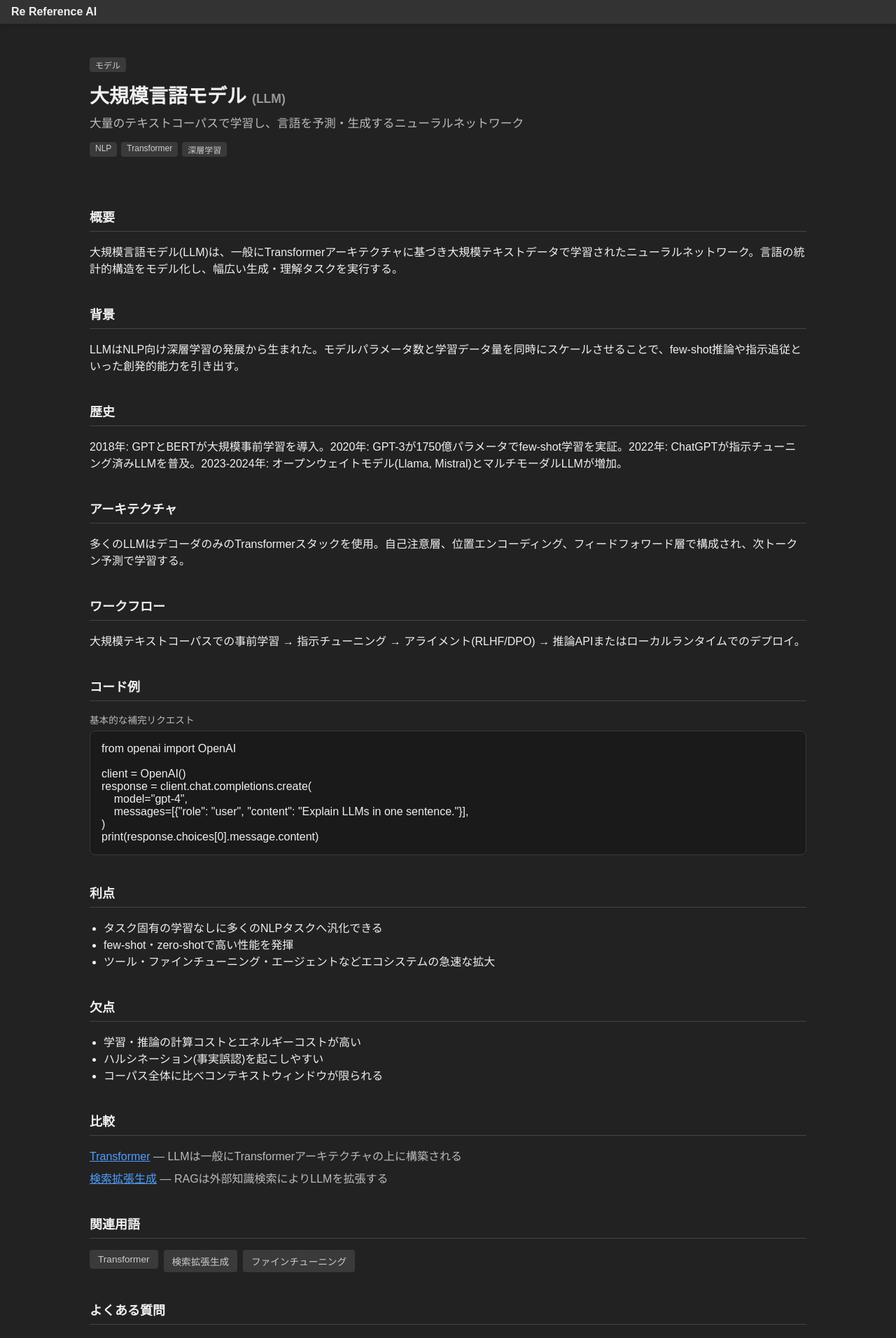
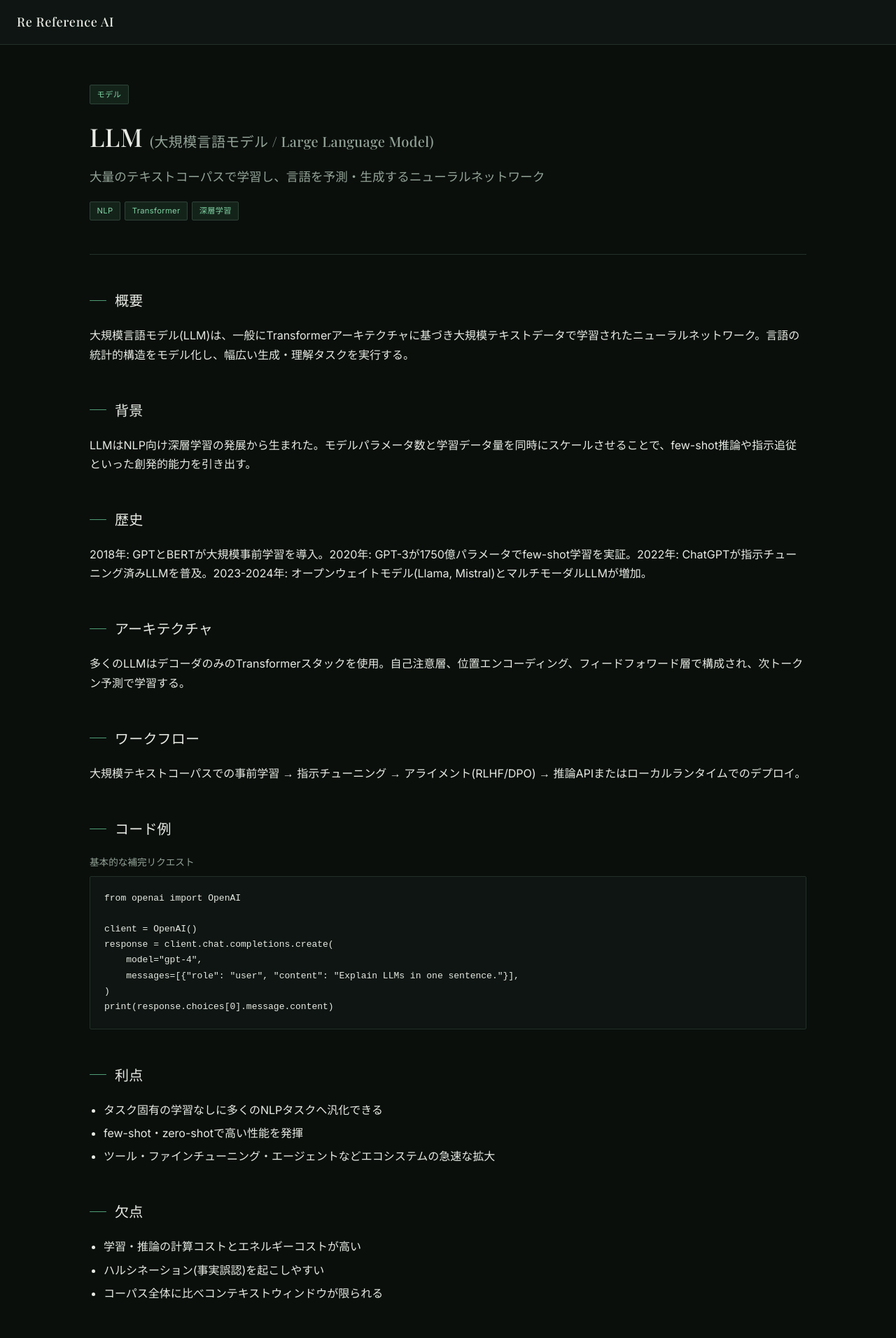
Before and after one commit to reload-co-jp/re-reference-ai, a Next.js app: page /terms/large-language-model in a window 1280 px wide. Shown: the top 1912 px of the page at 70% size. Built offline with nearby package versions, Linux system fonts and the light colour scheme.

Commit message:
Change thema

```diff
--- a/app/layout.tsx
+++ b/app/layout.tsx
@@ -1,6 +1,18 @@
+import { Inter, Playfair_Display } from "next/font/google"
 import Link from "next/link"
 import { Title } from "components/elements/layout"
 import "./reset.css"
+
+const display = Playfair_Display({
+  subsets: ["latin"],
+  variable: "--font-display",
+  weight: ["500", "600"],
+})
+
+const body = Inter({
+  subsets: ["latin"],
+  variable: "--font-body",
+})
 
 export const metadata = {
   title: "Re Reference AI (RRA)",
@@ -9,13 +21,13 @@ export const metadata = {
 
 const RootLayout = ({ children }: { children: React.ReactNode }) => {
   return (
-    <html lang="ja">
+    <html className={`${display.variable} ${body.variable}`} lang="ja">
       <body>
         <header
           style={{
-            backgroundColor: "#333",
-            boxShadow: "0 4px 6px rgba(0, 0, 0, 0.1)",
-            padding: ".5rem 1rem",
+            background: "var(--color-bg-elevated)",
+            borderBottom: "1px solid var(--color-border)",
+            padding: "1rem 1.5rem",
             position: "relative",
           }}
         >
@@ -25,8 +37,8 @@ const RootLayout = ({ children }: { children: React.ReactNode }) => {
         </header>
         <main
           style={{
-            background: "#222",
-            minHeight: "calc(100dvh - 5.625rem)",
+            background: "var(--color-bg)",
+            minHeight: "calc(100dvh - 7.5rem)",
             padding: "1rem",
           }}
         >
@@ -34,10 +46,12 @@ const RootLayout = ({ children }: { children: React.ReactNode }) => {
         </main>
         <footer
           style={{
-            backgroundColor: "#333",
-            boxShadow: "0 -4px 6px rgba(0, 0, 0, 0.1)",
+            background: "var(--color-bg-elevated)",
+            borderTop: "1px solid var(--color-border)",
+            color: "var(--color-text-muted)",
             fontSize: ".75rem",
-            padding: "1rem",
+            letterSpacing: "0.02em",
+            padding: "1.25rem 1.5rem",
           }}
         >
           <p>&copy; Reload</p>
--- a/app/reset.css
+++ b/app/reset.css
@@ -1,11 +1,61 @@
 * {
   box-sizing: border-box;
-  font-family: sans-serif;
   margin: 0;
 }
 
 :root {
-  background: #333;
-  color: #f0f0f0;
+  --color-bg: #0a0f0c;
+  --color-bg-elevated: #0e1512;
+  --color-surface: #121a16;
+  --color-surface-hover: #16201a;
+  --color-border: #223028;
+  --color-border-strong: #2f4438;
+  --color-text: #e8ebe4;
+  --color-text-muted: #93a397;
+  --color-accent: #4f9d74;
+  --color-accent-bright: #7fd4a4;
+  --color-accent-dim: rgba(79, 157, 116, 0.14);
+
+  background: var(--color-bg);
+  color: var(--color-text);
   color-scheme: dark;
+  font-family: var(--font-body), sans-serif;
 }
+
+body {
+  line-height: 1.7;
+}
+
+h1,
+h2,
+h3 {
+  font-family: var(--font-display), serif;
+  font-weight: 500;
+  letter-spacing: 0.01em;
+}
+
+a {
+  color: inherit;
+}
+
+::selection {
+  background: var(--color-accent-dim);
+  color: var(--color-accent-bright);
+}
+
+.term-card-link {
+  display: block;
+}
+
+.term-card-link:hover .term-card {
+  border-color: var(--color-accent);
+  transform: translateY(-2px);
+}
+
+.search-button {
+  transition: background-color 0.2s ease;
+}
+
+.search-button:hover {
+  background: var(--color-accent-bright);
+}
--- a/app/terms/[slug]/page.tsx
+++ b/app/terms/[slug]/page.tsx
@@ -21,20 +21,37 @@ const TermPage: FC<{ params: Promise<{ slug: string }> }> = async ({ params }) =
   return (
     <Container>
       {/* Hero */}
-      <Section style={{ padding: "2rem 0" }}>
-        <Badge style={{ marginBottom: ".75rem" }}>{term.category}</Badge>
-        <h1 style={{ fontSize: "1.75rem", margin: 0 }}>
+      <Section
+        style={{
+          borderBottom: "1px solid var(--color-border)",
+          padding: "2.5rem 0 3rem",
+        }}
+      >
+        <Badge style={{ marginBottom: "1rem" }}>{term.category}</Badge>
+        <h1 style={{ fontSize: "2.25rem", margin: 0 }}>
           {term.name}
-          {term.shortName && (
-            <span style={{ color: "#999", fontSize: "1.1rem", marginLeft: ".5rem" }}>
-              ({term.shortName})
+          {term.aliases && term.aliases.length > 0 && (
+            <span
+              style={{
+                color: "var(--color-text-muted)",
+                fontSize: "1.25rem",
+                marginLeft: ".625rem",
+              }}
+            >
+              ({term.aliases.join(" / ")})
             </span>
           )}
         </h1>
-        <p style={{ color: "#bbb", fontSize: "1.05rem", marginTop: ".5rem" }}>
+        <p
+          style={{
+            color: "var(--color-text-muted)",
+            fontSize: "1.1rem",
+            marginTop: ".75rem",
+          }}
+        >
           {term.tagline}
         </p>
-        <div style={{ display: "flex", flexWrap: "wrap", gap: ".375rem", marginTop: "1rem" }}>
+        <div style={{ display: "flex", flexWrap: "wrap", gap: ".375rem", marginTop: "1.25rem" }}>
           {term.tags.map((tag) => (
             <Badge key={tag}>{tag}</Badge>
           ))}
@@ -42,7 +59,7 @@ const TermPage: FC<{ params: Promise<{ slug: string }> }> = async ({ params }) =
       </Section>
 
       {/* Summary */}
-      <Section>
+      <Section style={{ marginTop: "3rem" }}>
         <SectionTitle>概要</SectionTitle>
         <p>{term.summary}</p>
       </Section>
@@ -77,16 +94,22 @@ const TermPage: FC<{ params: Promise<{ slug: string }> }> = async ({ params }) =
           <SectionTitle>コード例</SectionTitle>
           {term.codeExamples.map((example) => (
             <div key={example.title} style={{ marginBottom: "1rem" }}>
-              <p style={{ color: "#bbb", fontSize: ".85rem", marginBottom: ".375rem" }}>
+              <p
+                style={{
+                  color: "var(--color-text-muted)",
+                  fontSize: ".85rem",
+                  marginBottom: ".5rem",
+                }}
+              >
                 {example.title}
               </p>
               <pre
                 style={{
-                  background: "#1a1a1a",
-                  border: "1px solid #3a3a3a",
-                  borderRadius: ".5rem",
+                  background: "var(--color-bg-elevated)",
+                  border: "1px solid var(--color-border)",
+                  borderRadius: "2px",
                   overflowX: "auto",
-                  padding: "1rem",
+                  padding: "1.25rem",
                 }}
               >
                 <code>{example.code}</code>
@@ -101,7 +124,9 @@ const TermPage: FC<{ params: Promise<{ slug: string }> }> = async ({ params }) =
         <SectionTitle>利点</SectionTitle>
         <ul style={{ paddingLeft: "1.25rem" }}>
           {term.advantages.map((advantage) => (
-            <li key={advantage}>{advantage}</li>
+            <li key={advantage} style={{ marginBottom: ".375rem" }}>
+              {advantage}
+            </li>
           ))}
         </ul>
       </Section>
@@ -111,7 +136,9 @@ const TermPage: FC<{ params: Promise<{ slug: string }> }> = async ({ params }) =
         <SectionTitle>欠点</SectionTitle>
         <ul style={{ paddingLeft: "1.25rem" }}>
           {term.disadvantages.map((disadvantage) => (
-            <li key={disadvantage}>{disadvantage}</li>
+            <li key={disadvantage} style={{ marginBottom: ".375rem" }}>
+              {disadvantage}
+            </li>
           ))}
         </ul>
       </Section>
@@ -125,11 +152,11 @@ const TermPage: FC<{ params: Promise<{ slug: string }> }> = async ({ params }) =
               const target = getTermBySlug(comparison.slug)
               if (!target) return null
               return (
-                <li key={comparison.slug} style={{ marginBottom: ".5rem" }}>
-                  <Link href={`/terms/${target.slug}/`} style={{ color: "#4f9dff" }}>
+                <li key={comparison.slug} style={{ marginBottom: ".625rem" }}>
+                  <Link href={`/terms/${target.slug}/`} style={{ color: "var(--color-accent-bright)" }}>
                     {target.name}
                   </Link>
-                  <span style={{ color: "#bbb" }}> — {comparison.note}</span>
+                  <span style={{ color: "var(--color-text-muted)" }}> — {comparison.note}</span>
                 </li>
               )
             })}
@@ -148,7 +175,7 @@ const TermPage: FC<{ params: Promise<{ slug: string }> }> = async ({ params }) =
                 href={`/terms/${related.slug}/`}
                 style={{ color: "inherit", textDecoration: "none" }}
               >
-                <Badge style={{ fontSize: ".85rem", padding: ".375rem .75rem" }}>
+                <Badge style={{ fontSize: ".85rem", padding: ".4rem .9rem" }}>
                   {related.name}
                 </Badge>
               </Link>
@@ -162,9 +189,9 @@ const TermPage: FC<{ params: Promise<{ slug: string }> }> = async ({ params }) =
         <Section>
           <SectionTitle>よくある質問</SectionTitle>
           {term.faq.map((item) => (
-            <div key={item.question} style={{ marginBottom: "1rem" }}>
-              <p style={{ fontWeight: 600, marginBottom: ".25rem" }}>{item.question}</p>
-              <p style={{ color: "#bbb" }}>{item.answer}</p>
+            <div key={item.question} style={{ marginBottom: "1.25rem" }}>
+              <p style={{ fontWeight: 600, marginBottom: ".375rem" }}>{item.question}</p>
+              <p style={{ color: "var(--color-text-muted)" }}>{item.answer}</p>
             </div>
           ))}
         </Section>
@@ -175,9 +202,14 @@ const TermPage: FC<{ params: Promise<{ slug: string }> }> = async ({ params }) =
         <SectionTitle>参考文献</SectionTitle>
         <ul style={{ paddingLeft: "1.25rem" }}>
           {term.references.map((reference) => (
-            <li key={reference.url} style={{ marginBottom: ".375rem" }}>
-              <Badge style={{ marginRight: ".5rem" }}>{reference.type}</Badge>
-              <a href={reference.url} rel="noreferrer" style={{ color: "#4f9dff" }} target="_blank">
+            <li key={reference.url} style={{ marginBottom: ".5rem" }}>
+              <Badge style={{ marginRight: ".625rem" }}>{reference.type}</Badge>
+              <a
+                href={reference.url}
+                rel="noreferrer"
+                style={{ color: "var(--color-accent-bright)" }}
+                target="_blank"
+              >
                 {reference.label}
               </a>
             </li>
--- a/components/elements/layout.tsx
+++ b/components/elements/layout.tsx
@@ -5,7 +5,15 @@ export const Title: FC<ComponentProps<"h1">> = ({
   children,
   ...props
 }) => (
-  <h1 style={{ fontSize: "1rem", margin: 0, ...style }} {...props}>
+  <h1
+    style={{
+      fontSize: "1.125rem",
+      letterSpacing: "0.04em",
+      margin: 0,
+      ...style,
+    }}
+    {...props}
+  >
     {children}
   </h1>
 )
@@ -28,7 +36,7 @@ export const Section: FC<ComponentProps<"section">> = ({
   children,
   ...props
 }) => (
-  <section style={{ marginBottom: "2.5rem", ...style }} {...props}>
+  <section style={{ marginBottom: "3rem", ...style }} {...props}>
     {children}
   </section>
 )
@@ -40,14 +48,25 @@ export const SectionTitle: FC<ComponentProps<"h2">> = ({
 }) => (
   <h2
     style={{
-      borderBottom: "1px solid #444",
-      fontSize: "1.125rem",
-      marginBottom: "1rem",
-      paddingBottom: ".5rem",
+      alignItems: "center",
+      color: "var(--color-text)",
+      display: "flex",
+      fontSize: "1.25rem",
+      gap: ".75rem",
+      marginBottom: "1.25rem",
       ...style,
     }}
     {...props}
   >
+    <span
+      style={{
+        background: "var(--color-accent)",
+        borderRadius: "1px",
+        display: "inline-block",
+        height: "1px",
+        width: "1.5rem",
+      }}
+    />
     {children}
   </h2>
 )
@@ -59,12 +78,14 @@ export const Badge: FC<ComponentProps<"span">> = ({
 }) => (
   <span
     style={{
-      background: "#3a3a3a",
-      borderRadius: ".25rem",
-      color: "#ccc",
+      background: "var(--color-accent-dim)",
+      border: "1px solid var(--color-border-strong)",
+      borderRadius: "2px",
+      color: "var(--color-accent-bright)",
       display: "inline-block",
-      fontSize: ".75rem",
-      padding: ".125rem .5rem",
+      fontSize: ".7rem",
+      letterSpacing: "0.03em",
+      padding: ".2rem .6rem",
       ...style,
     }}
     {...props}
@@ -80,10 +101,11 @@ export const Card: FC<ComponentProps<"div">> = ({
 }) => (
   <div
     style={{
-      background: "#2a2a2a",
-      border: "1px solid #3a3a3a",
-      borderRadius: ".5rem",
-      padding: "1rem",
+      background: "var(--color-surface)",
+      border: "1px solid var(--color-border)",
+      borderRadius: ".25rem",
+      padding: "1.5rem",
+      transition: "border-color .2s ease, transform .2s ease",
       ...style,
     }}
     {...props}
--- a/data/terms.json
+++ b/data/terms.json
@@ -1,8 +1,11 @@
 [
   {
     "slug": "large-language-model",
-    "name": "大規模言語モデル",
-    "shortName": "LLM",
+    "name": "LLM",
+    "aliases": [
+      "大規模言語モデル",
+      "Large Language Model"
+    ],
     "tagline": "大量のテキストコーパスで学習し、言語を予測・生成するニューラルネットワーク",
     "category": "モデル",
     "tags": [
@@ -132,8 +135,11 @@
   },
   {
     "slug": "retrieval-augmented-generation",
-    "name": "検索拡張生成",
-    "shortName": "RAG",
+    "name": "RAG",
+    "aliases": [
+      "検索拡張生成",
+      "Retrieval-Augmented Generation"
+    ],
     "tagline": "検索(Retrieval)と生成モデルを組み合わせ、外部知識に基づいて出力を根拠づける手法",
     "category": "技術",
     "tags": [
--- a/lib/terms.ts
+++ b/lib/terms.ts
@@ -33,7 +33,7 @@ export type Comparison = {
 export type Term = {
   slug: string
   name: string
-  shortName?: string
+  aliases?: string[]
   tagline: string
   category: string
   tags: string[]
```
Also changed, not shown: app/page.tsx (+38 -17 lines), components/term/term-card.tsx (+18 -6 lines).
